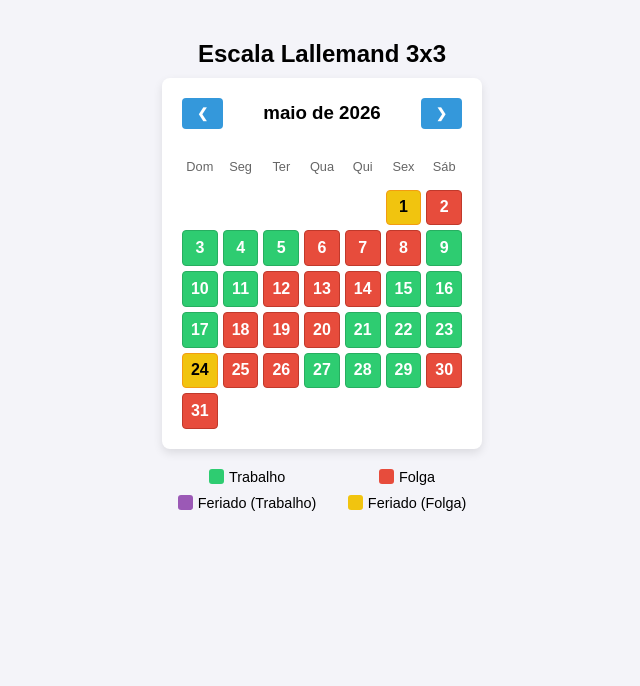
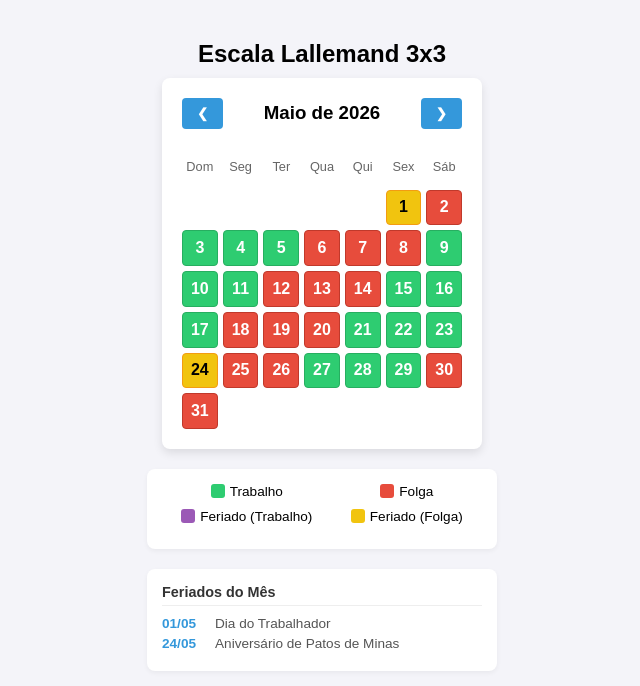
Before and after one commit to arthuhs/Escala-Lallemand, a plain HTML site: page index.html in a window 1280 px wide. Shown: the whole page, without its empty margins (318-958 px from the left). Drawn offline with Linux system fonts and the light colour scheme.

Commit message:
Enhance calendar styles and update holiday logic

```diff
--- a/index.html
+++ b/index.html
@@ -7,26 +7,31 @@
     <meta name="apple-mobile-web-app-status-bar-style" content="black-translucent">
     <title>Minha Escala 3x3</title>
     <style>
-        body { font-family: sans-serif; display: flex; flex-direction: column; align-items: center; background-color: #f4f4f9; margin: 0; padding-top: 20px; }
+        body { font-family: sans-serif; display: flex; flex-direction: column; align-items: center; background-color: #f4f4f9; margin: 0; padding-top: 20px; padding-bottom: 40px; }
         .calendar-container { background: white; padding: 20px; border-radius: 8px; box-shadow: 0 4px 10px rgba(0,0,0,0.1); width: 320px; box-sizing: border-box; }
         .header { display: flex; justify-content: space-between; align-items: center; margin-bottom: 20px; }
         .grid { display: grid; grid-template-columns: repeat(7, 1fr); gap: 5px; }
-        .day { width: 100%; aspect-ratio: 1; display: flex; align-items: center; justify-content: center; border-radius: 4px; font-weight: bold; border: 1px solid #ddd; box-sizing: border-box; }
-        .weekday { font-size: 0.8rem; color: #666; border: none; font-weight: normal; }
+        .day { width: 100%; aspect-ratio: 1; display: flex; align-items: center; justify-content: center; border-radius: 4px; font-weight: bold; border: 1px solid #ddd; box-sizing: border-box; cursor: pointer; }
+        .weekday { font-size: 0.8rem; color: #666; border: none; font-weight: normal; cursor: default; }
 
-        /* Cores da Escala Padrão */
+        /* Cores da Escala */
         .work { background-color: #2ecc71; color: white; border-color: #27ae60; }
         .off { background-color: #e74c3c; color: white; border-color: #c0392b; }
 
         /* Cores dos Feriados */
-        .holiday-work { background-color: #9b59b6; color: white; border-color: #8e44ad; } /* Roxo */
-        .holiday-off { background-color: #f1c40f; color: black; border-color: #f39c12; } /* Amarelo */
+        .holiday-work { background-color: #9b59b6; color: white; border-color: #8e44ad; }
+        .holiday-off { background-color: #f1c40f; color: black; border-color: #f39c12; }
 
-        .empty { border: none; }
-        .legend-container { margin-top: 20px; display: flex; flex-direction: column; gap: 10px; width: 320px; }
-        .legend-row { display: flex; justify-content: space-around; }
-        .legend-item { display: flex; align-items: center; gap: 5px; font-size: 0.9rem; }
-        .box { width: 15px; height: 15px; border-radius: 3px; }
+        .empty { border: none; cursor: default; }
+        .legend-container, .holiday-list-container { margin-top: 20px; width: 320px; background: white; padding: 15px; border-radius: 8px; box-shadow: 0 2px 5px rgba(0,0,0,0.05); }
+        .legend-row { display: flex; justify-content: space-around; margin-bottom: 10px; }
+        .legend-item { display: flex; align-items: center; gap: 5px; font-size: 0.85rem; }
+        .box { width: 14px; height: 14px; border-radius: 3px; }
+
+        .holiday-list-container h4 { margin: 0 0 10px 0; font-size: 0.9rem; color: #333; border-bottom: 1px solid #eee; padding-bottom: 5px; }
+        .holiday-item { font-size: 0.85rem; margin-bottom: 5px; color: #555; display: flex; gap: 8px; }
+        .holiday-date { font-weight: bold; color: #3498db; min-width: 45px; }
+
         button { cursor: pointer; padding: 8px 15px; border: none; background: #3498db; color: white; border-radius: 4px; font-weight: bold; }
     </style>
 </head>
@@ -63,43 +68,53 @@
         </div>
     </div>
 
+    <div class="holiday-list-container" id="holidayListSection" style="display: none;">
+        <h4>Feriados do Mês</h4>
+        <div id="holidayListContent"></div>
+    </div>
+
     <script>
-        // Data base do ciclo: 09 de Maio de 2026
         const startDate = new Date(2026, 4, 9);
         let currentDisplayDate = new Date(2026, 4, 1);
 
-        // Array com os feriados no formato "MÊS-DIA"
-        const feriados = [
-            "01-01", // Confraternização Universal
-            "02-17", // Carnaval
-            "04-03", // Paixão de Cristo (Sexta-feira Santa)
-            "04-21", // Tiradentes
-            "05-01", // Dia do Trabalhador
-            "05-24", // Aniversário da Cidade
-            "06-04", // Corpus Christi
-            "06-13", // Padroeiro Local
-            "09-07", // Independência do Brasil
-            "10-12", // Nossa Senhora Aparecida
-            "11-02", // Finados
-            "11-15", // Proclamação da República
-            "11-20", // Dia da Consciência Negra
-            "12-25"  // Natal
-        ];
+        // Objeto de Feriados: Chave é "MM-DD", Valor é o Nome
+        const feriados = {
+            "01-01": "Confraternização Universal",
+            "02-17": "Carnaval",
+            "04-03": "Paixão de Cristo",
+            "04-21": "Tiradentes",
+            "05-01": "Dia do Trabalhador",
+            "05-24": "Aniversário de Patos de Minas",
+            "06-04": "Corpus Christi",
+            "06-13": "Santo Antônio (Padroeiro)",
+            "09-07": "Independência do Brasil",
+            "10-12": "Nossa Senhora Aparecida",
+            "11-02": "Finados",
+            "11-15": "Proclamação da República",
+            "11-20": "Consciência Negra",
+            "12-25": "Natal"
+        };
 
         function renderCalendar() {
             const grid = document.getElementById('calendarGrid');
             const monthTitle = document.getElementById('monthTitle');
+            const holidayListSection = document.getElementById('holidayListSection');
+            const holidayListContent = document.getElementById('holidayListContent');
 
             const days = grid.querySelectorAll('.day:not(.weekday)');
             days.forEach(d => d.remove());
+            holidayListContent.innerHTML = "";
 
             const year = currentDisplayDate.getFullYear();
             const month = currentDisplayDate.getMonth();
 
-            monthTitle.innerText = new Intl.DateTimeFormat('pt-BR', { month: 'long', year: 'numeric' }).format(currentDisplayDate);
+            const rawDateString = new Intl.DateTimeFormat('pt-BR', { month: 'long', year: 'numeric' }).format(currentDisplayDate);
+            monthTitle.innerText = rawDateString.charAt(0).toUpperCase() + rawDateString.slice(1);
 
             const firstDayOfMonth = new Date(year, month, 1).getDay();
             const daysInMonth = new Date(year, month + 1, 0).getDate();
+
+            let hasHolidaysThisMonth = false;
 
             for (let i = 0; i < firstDayOfMonth; i++) {
                 const emptyDiv = document.createElement('div');
@@ -117,23 +132,24 @@
                 const diffDays = Math.floor(diffTime / (1000 * 60 * 60 * 24));
                 const cyclePos = ((diffDays % 6) + 6) % 6;
 
-                // Formata o mês e dia atuais para verificar no Array (Ex: 05-24)
-                // O +1 é necessário porque os meses no JavaScript começam no 0 (Janeiro = 0)
-                const dataFormatada = String(month + 1).padStart(2, '0') + "-" + String(day).padStart(2, '0');
-                const isFeriado = feriados.includes(dataFormatada);
+                const key = String(month + 1).padStart(2, '0') + "-" + String(day).padStart(2, '0');
+                const nomeFeriado = feriados[key];
 
-                // Lógica de cores combinando Escala + Feriados
                 if (cyclePos >= 0 && cyclePos <= 2) {
-                    // Dia de trabalho
-                    if (isFeriado) {
+                    if (nomeFeriado) {
                         dayDiv.classList.add('holiday-work');
+                        dayDiv.onclick = () => alert(`Feriado: ${nomeFeriado}\nEscala: Trabalho`);
+                        addHolidayToList(day, nomeFeriado);
+                        hasHolidaysThisMonth = true;
                     } else {
                         dayDiv.classList.add('work');
                     }
                 } else {
-                    // Dia de folga
-                    if (isFeriado) {
+                    if (nomeFeriado) {
                         dayDiv.classList.add('holiday-off');
+                        dayDiv.onclick = () => alert(`Feriado: ${nomeFeriado}\nEscala: Folga`);
+                        addHolidayToList(day, nomeFeriado);
+                        hasHolidaysThisMonth = true;
                     } else {
                         dayDiv.classList.add('off');
                     }
@@ -141,6 +157,16 @@
 
                 grid.appendChild(dayDiv);
             }
+
+            holidayListSection.style.display = hasHolidaysThisMonth ? "block" : "none";
+        }
+
+        function addHolidayToList(day, name) {
+            const holidayListContent = document.getElementById('holidayListContent');
+            const item = document.createElement('div');
+            item.classList.add('holiday-item');
+            item.innerHTML = `<span class="holiday-date">${String(day).padStart(2, '0')}/${String(currentDisplayDate.getMonth() + 1).padStart(2, '0')}</span> <span>${name}</span>`;
+            holidayListContent.appendChild(item);
         }
 
         function changeMonth(offset) {
```
